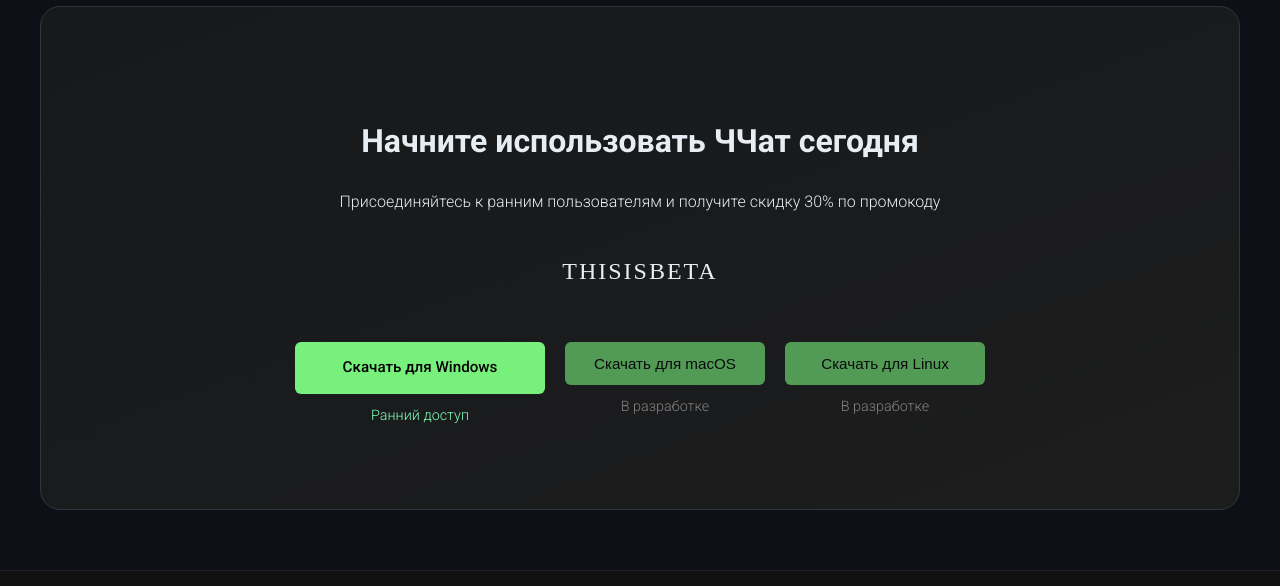
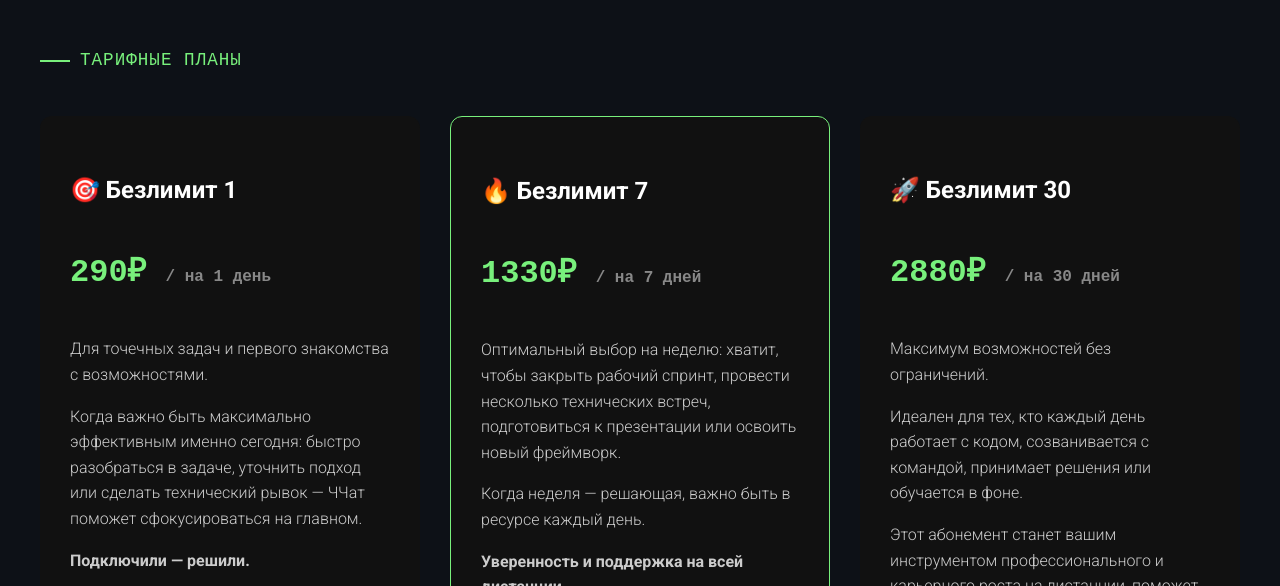
Before and after one commit to ChChat-AI/ChChat-Desktop-App, a plain HTML site: page index.html in a window 1280 px wide. Shown: the part 2610-3196 px from the top of the page. Drawn offline with Linux system fonts and the light colour scheme; a web font is replaced by a local one.

Commit message:
Добавлен блок с тарифами

```diff
--- a/index.html
+++ b/index.html
@@ -104,6 +104,47 @@
         </div>
         </section>
 
+    <!-- Новый раздел с тарифами -->
+    <section class="pricing-section">
+        <div class="section-title">Тарифные планы</div>
+
+        <div class="pricing-grid">
+            <div class="pricing-card">
+                <h3>🎯 Безлимит 1</h3>
+                <div class="price">290₽ <span>/ на 1 день</span></div>
+                <div class="description">
+                    <p>Для точечных задач и первого знакомства с возможностями.</p>
+                    <p>Когда важно быть максимально эффективным именно сегодня: быстро разобраться в задаче, уточнить подход или сделать технический рывок — ЧЧат поможет сфокусироваться на главном.</p>
+                    <p><strong>Подключили — решили.</strong></p>
+                </div>
+                <!-- <a href="#download" class="btn">Выбрать</a> -->
+            </div>
+
+            <div class="pricing-card popular">
+                <!-- <div class="popular-badge">Популярный</div> -->
+                <h3>🔥 Безлимит 7</h3>
+                <div class="price">1330₽ <span>/ на 7 дней</span></div>
+                <div class="description">
+                    <p>Оптимальный выбор на неделю: хватит, чтобы закрыть рабочий спринт, провести несколько технических встреч, подготовиться к презентации или освоить новый фреймворк.</p>
+                    <p>Когда неделя — решающая, важно быть в ресурсе каждый день.</p>
+                    <p><strong>Уверенность и поддержка на всей дистанции.</strong></p>
+                </div>
+                <!-- <a href="#download" class="btn">Выбрать</a> -->
+            </div>
+
+            <div class="pricing-card">
+                <h3>🚀 Безлимит 30</h3>
+                <div class="price">2880₽ <span>/ на 30 дней</span></div>
+                <div class="description">
+                    <p>Максимум возможностей без ограничений.</p>
+                    <p>Идеален для тех, кто каждый день работает с кодом, созванивается с командой, принимает решения или обучается в фоне.</p>
+                    <p>Этот абонемент станет вашим инструментом профессионального и карьерного роста на дистанции, поможет держать высокий темп производительности и быть лучшей версией себя.</p>
+                    <p><strong>Сверхвозможности. Сверхпродуктивность. Сверхвыгода.</strong></p>
+                </div>
+                <!-- <a href="#download" class="btn">Выбрать</a> -->
+            </div>
+        </div>
+    </section>
 
     <section class="cta-section" id="download">
       <h2>Начните использовать ЧЧат сегодня</h2>
--- a/styles.css
+++ b/styles.css
@@ -372,3 +372,86 @@ header .right-links {
     align-items: center;
     gap: 16px;
 }
+
+/* Стили для раздела с тарифами */
+.pricing-section {
+    padding: 60px 0;
+    background: (--bg-color);
+    border-radius: 16px;
+    margin: 40px 0;
+}
+
+.pricing-grid {
+    display: grid;
+    grid-template-columns: repeat(auto-fit, minmax(300px, 1fr));
+    gap: 30px;
+    margin-top: 40px;
+    align-items: stretch; /* Растягивает карточки на одинаковую высоту */
+}
+
+.pricing-card {
+    background: #111;
+    border-radius: 12px;
+    padding: 30px;
+    position: relative;
+    transition: transform 0.3s ease, box-shadow 0.3s ease;
+    display: flex;
+    flex-direction: column;
+    height: 100%;
+    box-sizing: border-box; /* Добавляем это свойство */
+}
+
+.pricing-card:hover {
+    transform: translateY(-5px);
+    box-shadow: 0 10px 20px rgba(120, 240, 124, 0.1);
+}
+
+.pricing-card.popular {
+    border: 1px solid #78f07c;
+}
+
+.popular-badge {
+    position: absolute;
+    top: -12px;
+    right: 20px;
+    background: #78f07c;
+    color: #000;
+    padding: 4px 12px;
+    border-radius: 20px;
+    font-size: 0.8rem;
+    font-weight: bold;
+}
+
+.pricing-card h3 {
+    font-size: 1.5rem;
+    margin-bottom: 15px;
+    color: #fff;
+}
+
+.price {
+    font-size: 2rem;
+    font-weight: bold;
+    margin: 20px 0;
+    color: #78f07c;
+    font-family: 'Cascadia Code', monospace;
+}
+
+.price span {
+    font-size: 1rem;
+    color: #888;
+}
+
+.pricing-card .description {
+    margin-bottom: 0;
+    color: #ccc;
+    line-height: 1.6;
+    flex-grow: 1;
+}
+.pricing-card .btn {
+    width: calc(100% - 60px); /* Учитываем padding контейнера */
+    margin: 20px 0 0 0; /* Отступ только сверху */
+    align-self: center; /* Центрируем кнопку */
+    text-align: center;
+    padding: 12px 0; /* Добавляем вертикальные отступы */
+    box-sizing: border-box; /* Учитываем padding в ширине */
+}
```
